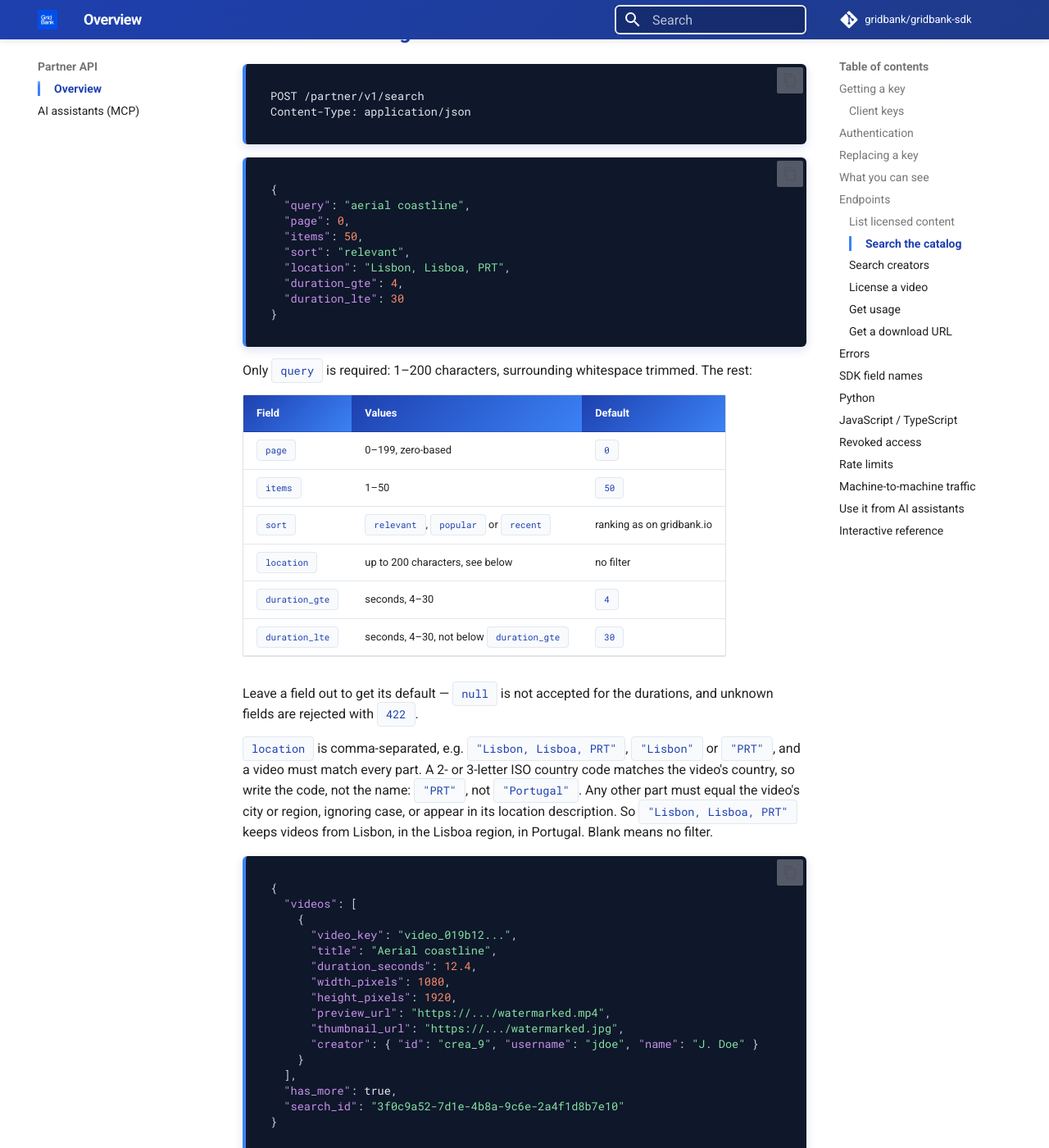
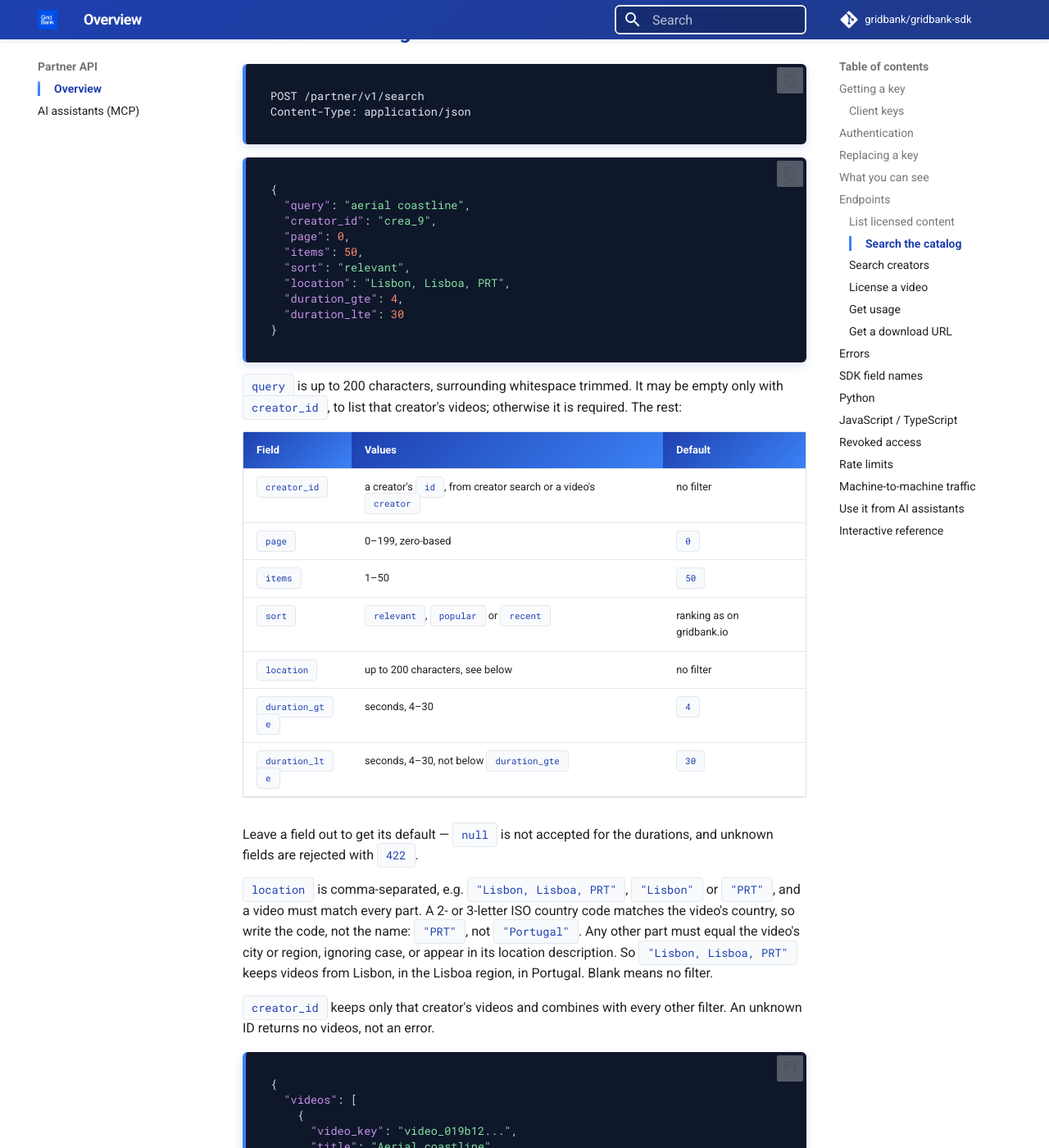
Before and after one commit to GridBank/gridbank-sdk, an MkDocs documentation site: the page built from docs/partner/index.md, in a window 1280 px wide and 1400 px high, scrolled down 3389 px. Shown: the whole window at 82% size. Built offline with MkDocs 1.6.1 and Material for MkDocs 9.7.7, drawn with Linux system fonts in a browser that asks for light colours; comment, search, counter and statistics services are not loaded.

Commit message:
feat(86bctbtne): filter partner catalog search by creator (#39)
search() takes creator_id / creatorId, and query is now optional: an
empty query with a creator lists that creator's videos.

Co-authored-by: Claude Opus 5.5 <noreply@anthropic.com>

````diff
--- a/docs/partner/index.md
+++ b/docs/partner/index.md
@@ -117,6 +117,7 @@ Content-Type: application/json
 ```json
 {
   "query": "aerial coastline",
+  "creator_id": "crea_9",
   "page": 0,
   "items": 50,
   "sort": "relevant",
@@ -126,10 +127,12 @@ Content-Type: application/json
 }
 ```
 
-Only `query` is required: 1–200 characters, surrounding whitespace trimmed. The rest:
+`query` is up to 200 characters, surrounding whitespace trimmed. It may be empty only with
+`creator_id`, to list that creator's videos; otherwise it is required. The rest:
 
 | Field | Values | Default |
 |---|---|---|
+| `creator_id` | a creator's `id`, from creator search or a video's `creator` | no filter |
 | `page` | 0–199, zero-based | `0` |
 | `items` | 1–50 | `50` |
 | `sort` | `relevant`, `popular` or `recent` | ranking as on gridbank.io |
@@ -146,6 +149,9 @@ so write the code, not the name: `"PRT"`, not `"Portugal"`. Any other part must
 video's city or region, ignoring case, or appear in its location description. So
 `"Lisbon, Lisboa, PRT"` keeps videos from Lisbon, in the Lisboa region, in Portugal. Blank
 means no filter.
+
+`creator_id` keeps only that creator's videos and combines with every other filter. An
+unknown ID returns no videos, not an error.
 
 ```json
 {
````
Also changed, not shown: js/README.md (+9 -0 lines), python/README.md (+8 -0 lines), 4 other files.
